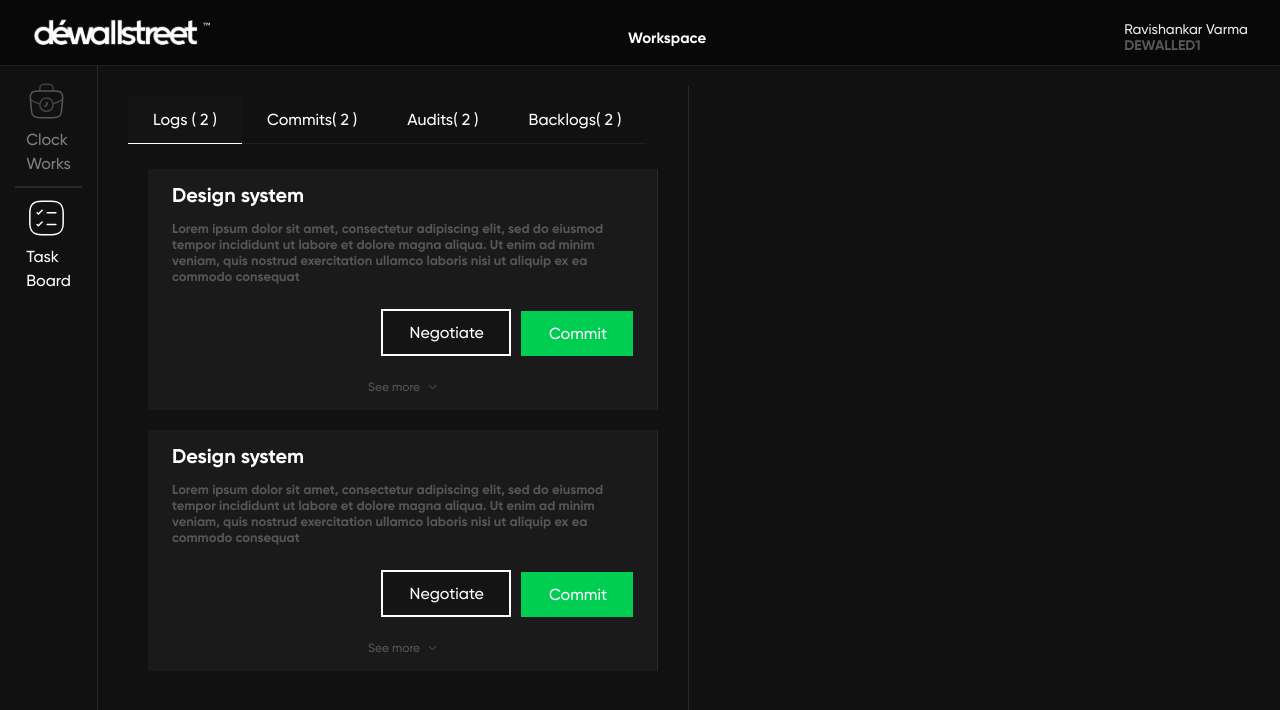
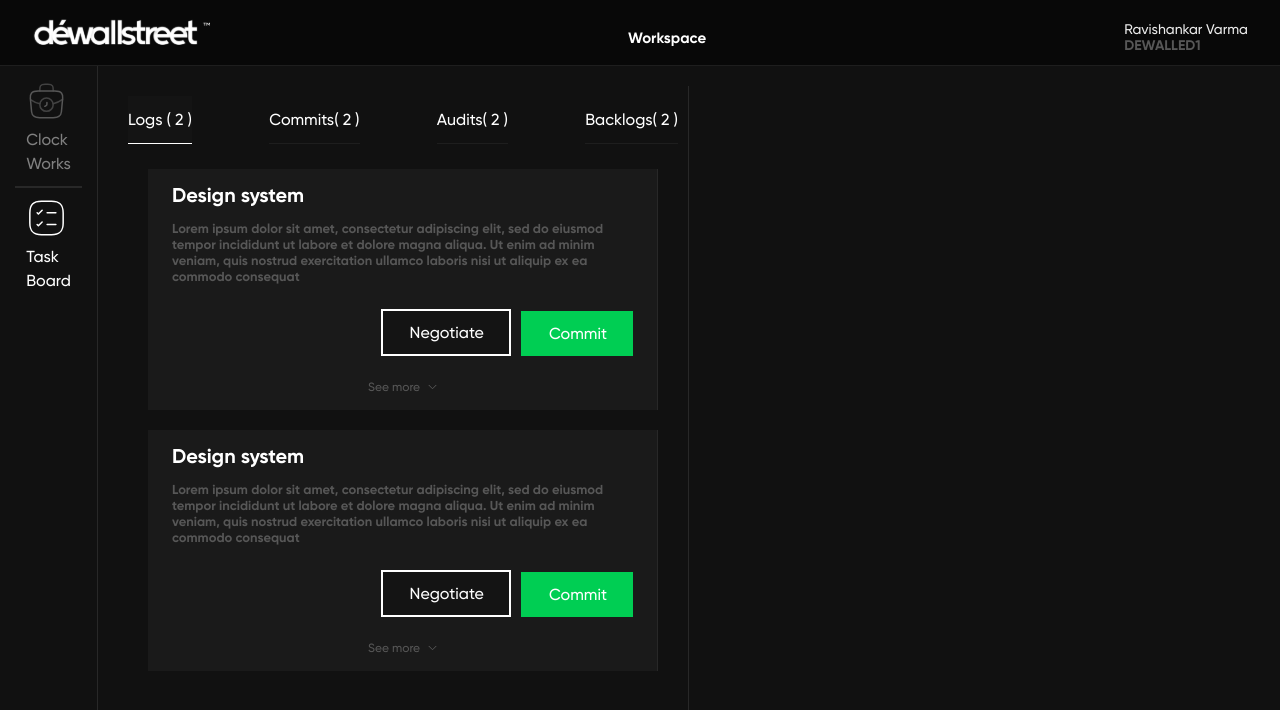
Before and after one commit to chieftain-defutura/Dewallstreet-Timesheet, a React (Vite) app: page /Taskpage/log in a window 1280 px wide. Shown: the top 710 px of the page. Built offline with nearby package versions, Linux system fonts and the light colour scheme.

Commit message:
chore: pull main

```diff
--- a/src/components/Taskboard/Commits/commits.css
+++ b/src/components/Taskboard/Commits/commits.css
@@ -33,6 +33,7 @@
 .design_links {
   display: flex;
   font-style: normal;
+  justify-content: space-between;
 }
 /* .backlog_link {
   display: flex;
@@ -78,7 +79,7 @@
   display: flex;
   height: 48px;
   /* padding: 20px 40px 20px 50px; */
-  padding: 10px 25px;
+  /* padding: 10px 25px; */
   justify-content: center;
   align-items: center;
   border-bottom: 1px solid var(--line, #1e1e1e);
--- a/src/components/Taskboard/Taskheader/taskheader.css
+++ b/src/components/Taskboard/Taskheader/taskheader.css
@@ -3,6 +3,7 @@
 .design_links {
   display: flex;
   font-style: normal;
+  justify-content: space-between;
 }
 /*
 .log_link {
```
